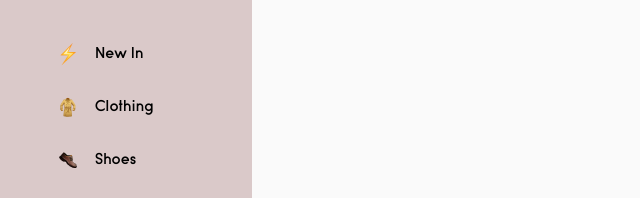
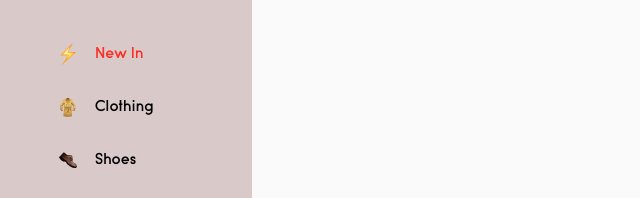
Before and after one commit to Alexwebcreator/Wigs-Ecommerce, a plain HTML site: page index.html in a window 1280 px wide. In both pictures the pointer is over the link "New In". Shown: the part 184-382 px from the top of the page, 0-640 px from the left. Drawn offline with Linux system fonts and the light colour scheme.

Commit message:
added hover

```diff
--- a/css/main.css
+++ b/css/main.css
@@ -36,7 +36,11 @@
 }
 
 .nav-list a {
-  font-size: 15.71px;
+  transition: color 0.2s ease-in;
+}
+
+.nav-list a:hover {
+  color: #FD2E24;
 }
 
 .nav-list img {
```
